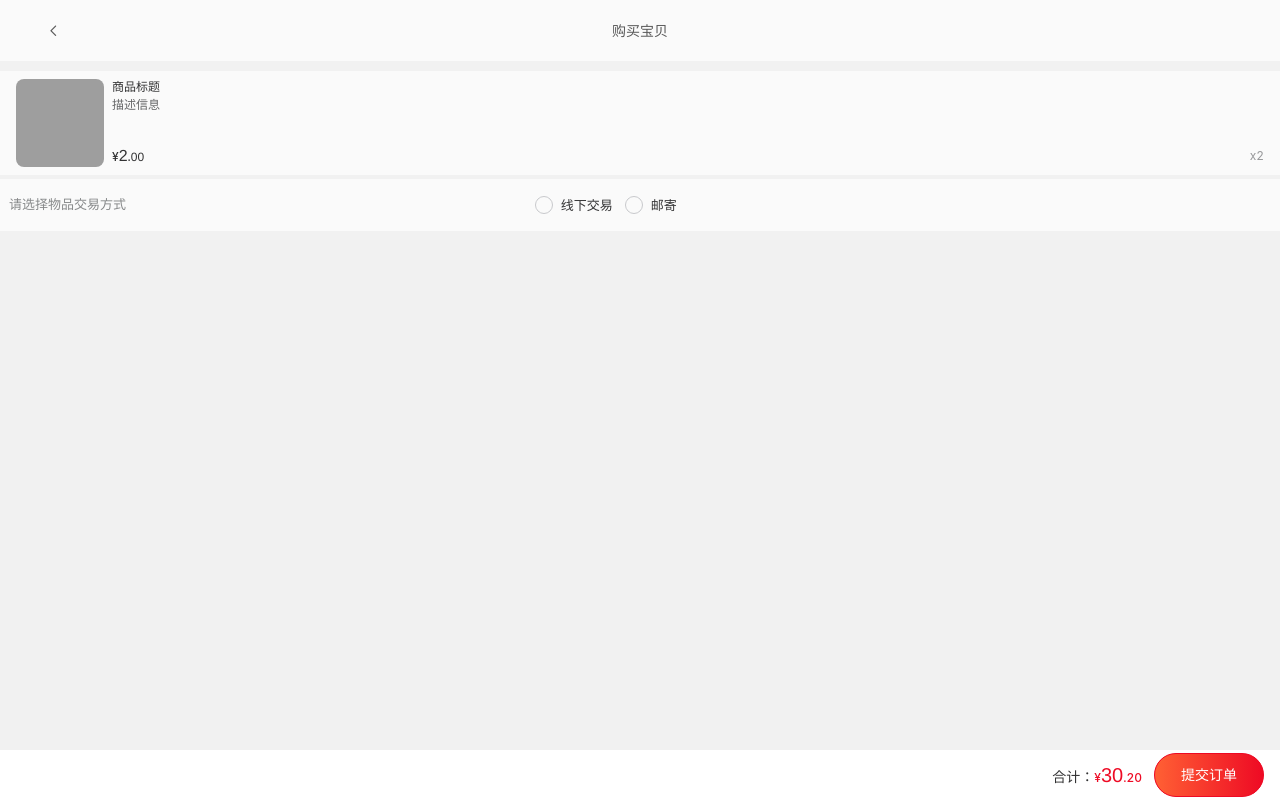
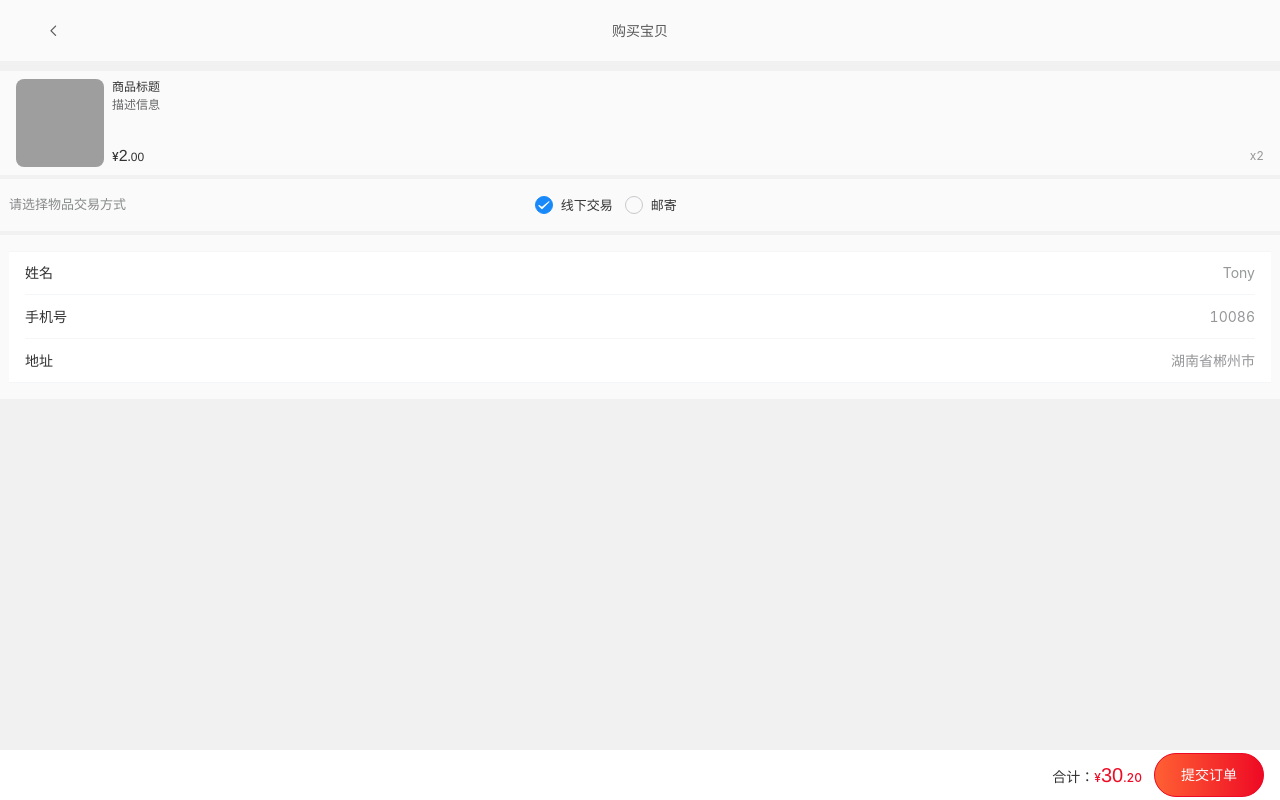
Before and after one commit to SwiftJonathan/RentOrSale, a Vue app: page /#/buyStuff in a window 1280 px wide. Built offline with nearby package versions, Linux system fonts and the light colour scheme; grey boxes are pictures that could not be loaded.

Commit message:
fix: 交易方式改为组件

```diff
--- a/src/pages/buyStuff/BuyStuff.vue
+++ b/src/pages/buyStuff/BuyStuff.vue
@@ -3,44 +3,7 @@
     <StuffTop msg="购买宝贝" />
     <StuffItem/>
 <!--    选择物品交易方式-->
-    <div class="post_select">
-      <van-row>
-        <van-col span="9">
-          <span>请选择物品交易方式</span>
-        </van-col>
-        <van-col span="14" align="center" offset="1" class="cast_text">
-          <van-radio-group v-model="postmethod" direction="horizontal">
-            <van-radio name="1" icon-size="18px">线下交易</van-radio>
-            <van-radio name="2" icon-size="18px">邮寄</van-radio>
-          </van-radio-group>
-        </van-col>
-      </van-row>
-    </div>
-<!--    邮寄-->
-    <div v-show="postmethod==2">
-      <StuffAddressBar />
-      <div class="stuff_carry">
-        <van-row>
-          <van-col span="5">
-            <span>运费</span>
-          </van-col>
-          <van-col span="4" align="center" offset="15" class="cast_text">
-            {{freight}}
-          </van-col>
-        </van-row>
-      </div>
-    </div>
-<!--    线下-->
-    <div v-show="postmethod==1">
-      <ProviderAddress />
-    </div>
-    <div class="pay_bar">
-      <van-submit-bar
-        :price="3020"
-        button-text="提交订单"
-        @submit="onSubmit"
-      />
-    </div>
+    <ProviderAddress />
   </div>
 </template>
 
--- a/src/pages/buyStuff/RentStuff.vue
+++ b/src/pages/buyStuff/RentStuff.vue
@@ -2,17 +2,7 @@
   <div class="buy_stuff">
     <StuffTop msg="租赁宝贝" />
     <StuffItem/>
-    <StuffAddressBar />
-    <div class="stuff_carry">
-      <van-row>
-        <van-col span="5">
-          <span>运费</span>
-        </van-col>
-        <van-col span="4" align="center" offset="15" class="cast_text">
-          12.00
-        </van-col>
-      </van-row>
-    </div>
+    <ProviderAddress />
     <div class="stuff_carry">
       <van-row>
         <van-col span="5">
@@ -47,6 +37,7 @@
   import StuffItem from './component/StuffItem'
   import StuffTop from '../../components/TopReturnBar'
   import StuffAddressBar from './component/StuffAddressBar'
+  import ProviderAddress from './component/ProviderAddress'
   import Vue from 'vue';
   import { Panel } from 'vant';
   import { SubmitBar } from 'vant';
@@ -58,7 +49,7 @@
   export default {
     name: "RentStuff",
     components: {
-      StuffItem, StuffTop, StuffAddressBar
+      StuffItem, StuffTop, StuffAddressBar, ProviderAddress
     },
   }
 </script>
--- a/src/pages/buyStuff/component/ProviderAddress.vue
+++ b/src/pages/buyStuff/component/ProviderAddress.vue
@@ -1,19 +1,75 @@
 <template>
+  <div class="provider_post">
+  <div class="post_select">
+    <van-row>
+      <van-col span="9">
+        <span>请选择物品交易方式</span>
+      </van-col>
+      <van-col span="14" align="center" offset="1" class="cast_text">
+        <van-radio-group v-model="postmethod" direction="horizontal">
+          <van-radio name="1" icon-size="18px">线下交易</van-radio>
+          <van-radio name="2" icon-size="18px">邮寄</van-radio>
+        </van-radio-group>
+      </van-col>
+    </van-row>
+  </div>
+  <!--    邮寄-->
+  <div v-show="postmethod==2">
+    <StuffAddressBar />
+    <div class="stuff_carry">
+      <van-row>
+        <van-col span="5">
+          <span>运费</span>
+        </van-col>
+        <van-col span="4" align="center" offset="15" class="cast_text">
+          {{freight}}
+        </van-col>
+      </van-row>
+    </div>
+  </div>
+  <!--    线下-->
+  <div v-show="postmethod==1">
     <div class="provider_addrss">
-      <div>姓名：{{name}}</div>
-      <div>手机号：{{phone}}</div>
-      <div>地址：{{address}}</div>
+      <van-cell-group>
+        <van-cell title="姓名" :value="name" />
+        <van-cell title="手机号" :value="phone" />
+        <van-cell title="地址" :value="address" />
+      </van-cell-group>
     </div>
+  </div>
+  <div class="pay_bar">
+    <van-submit-bar
+      :price="3020"
+      button-text="提交订单"
+      @submit="onSubmit"
+    />
+  </div>
+  </div>
 </template>
 
 <script>
+  import StuffAddressBar from '../component/StuffAddressBar'
+  import Vue from 'vue';
+  import { Cell, CellGroup } from 'vant';
+
+  Vue.use(Cell);
+  Vue.use(CellGroup);
     export default {
-        name: "ProviderAddress",
+      name: "ProviderAddress",
+      components: {StuffAddressBar},
       data() {
           return {
             name: 'Tony',
             phone: '10086',
-            address: 'address'
+            address: '湖南省郴州市',
+            postmethod:'1',
+            unitprice:'',
+            stuffprice: '',
+            totalprice: '',
+            //运费
+            freight: '0.00',
+            //押金
+            deposit: '',
           }
       }
     }
@@ -27,4 +83,20 @@
   margin: 4px 0;
   line-height: 1.5;
 }
+  .provider_post{
+    width: 100%;
+
+  }
+.stuff_carry, .post_select{
+  padding: 1rem 9px;
+  background-color: #fafafa;
+  margin: 4px 0;
+  color: #87898a;
+}
+.cast_text{
+  color: #de4646;
+}
+.post_select{
+  font-size: small;
+}
 </style>
```
